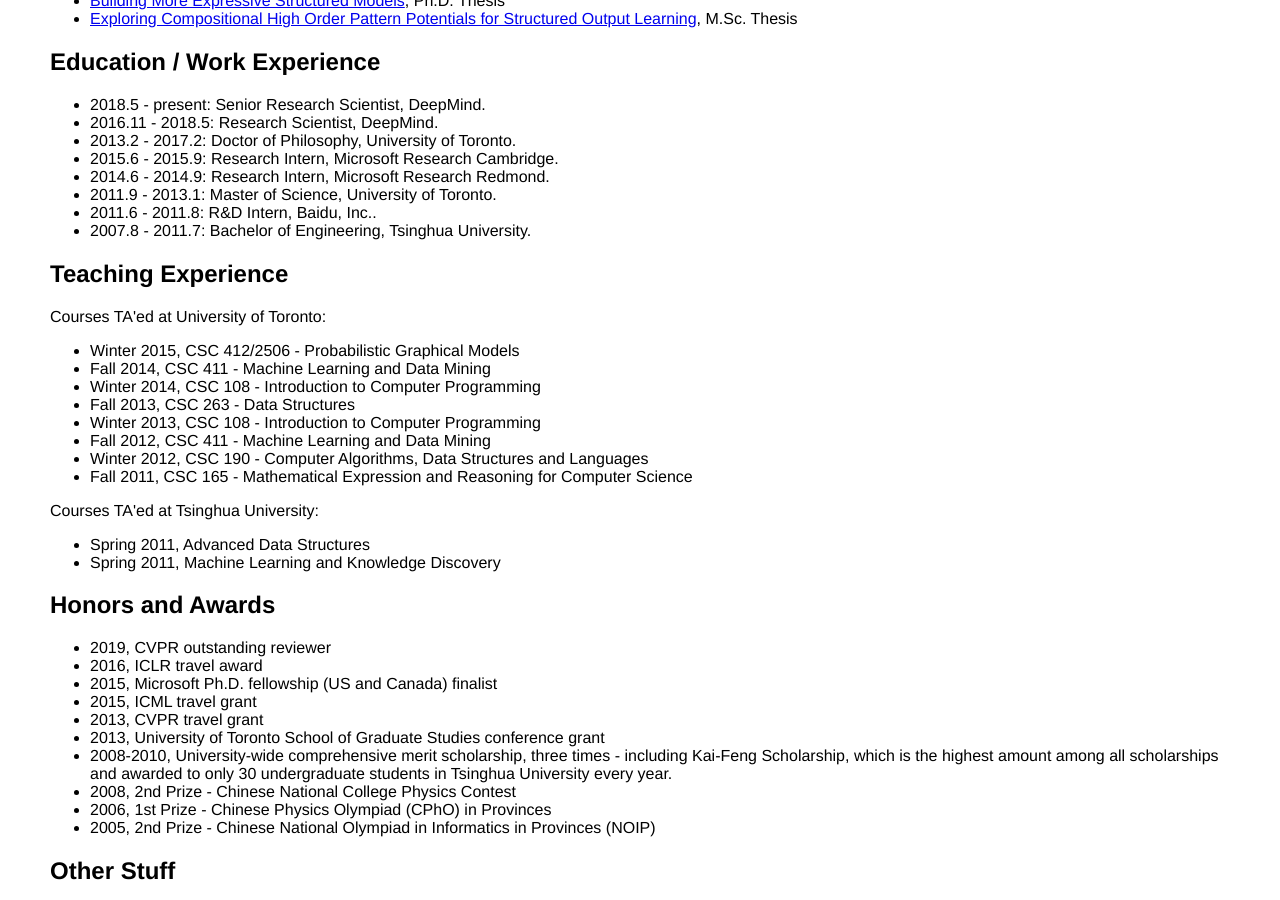
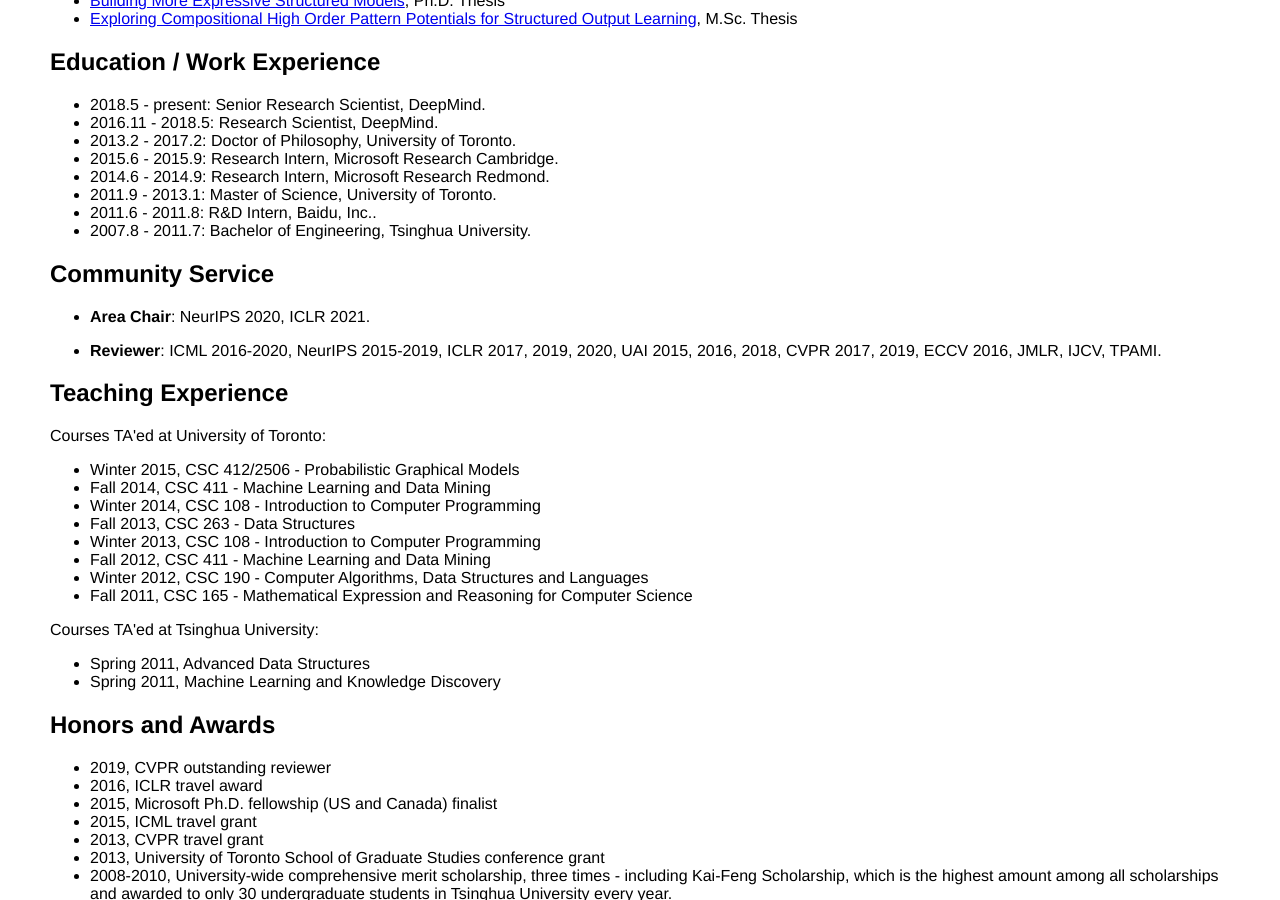
Before and after one commit to yujiali/yujiali.github.io, a Jekyll site: the page built from index.html, in a window 1280 px wide and 900 px high, scrolled down 4315 px. Built offline with Jekyll 4.4.1, drawn with Linux system fonts in a browser that asks for light colours.

Commit message:
add community service section

```diff
--- /dev/null
+++ b/_data/community.yml
@@ -0,0 +1,23 @@
+- role: Area Chair
+  venues:
+    - name: NeurIPS
+      year: 2020
+    - name: ICLR
+      year: 2021
+- role: Reviewer
+  venues:
+    - name: ICML
+      year: 2016-2020
+    - name: NeurIPS
+      year: 2015-2019
+    - name: ICLR
+      year: 2017, 2019, 2020
+    - name: UAI
+      year: 2015, 2016, 2018
+    - name: CVPR
+      year: 2017, 2019
+    - name: ECCV
+      year: 2016
+    - name: JMLR
+    - name: IJCV
+    - name: TPAMI
--- a/index.html
+++ b/index.html
@@ -58,6 +58,17 @@ title: Yujia Li
   {%- endfor -%}
 </ul>
 
+<h2>Community Service</h2>
+{%- for service in site.data.community -%}
+<ul>
+  <li><b>{{ service.role }}</b>:
+    {% for venue in service.venues %}
+    {{ venue.name }}{% if venue.year %} {{ venue.year | join: "," }}{% endif %}
+    {%- if forloop.last -%}.{%- else -%},{%- endif -%}
+    {% endfor %}
+</ul>
+{%- endfor -%}
+
 <h2>Teaching Experience</h2>
 {%- for experience in site.data.teaching -%}
 <p>Courses TA'ed at {{ experience.institute }}:
```
